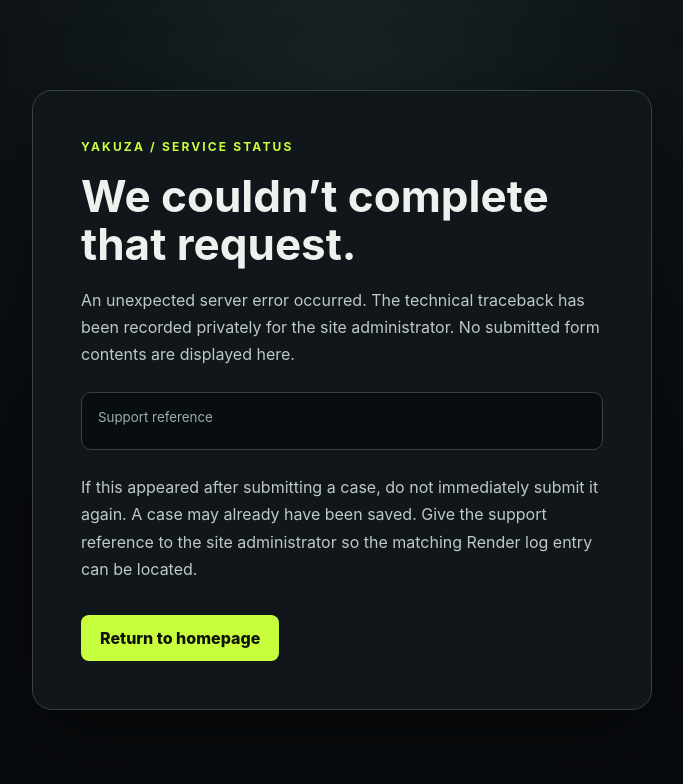
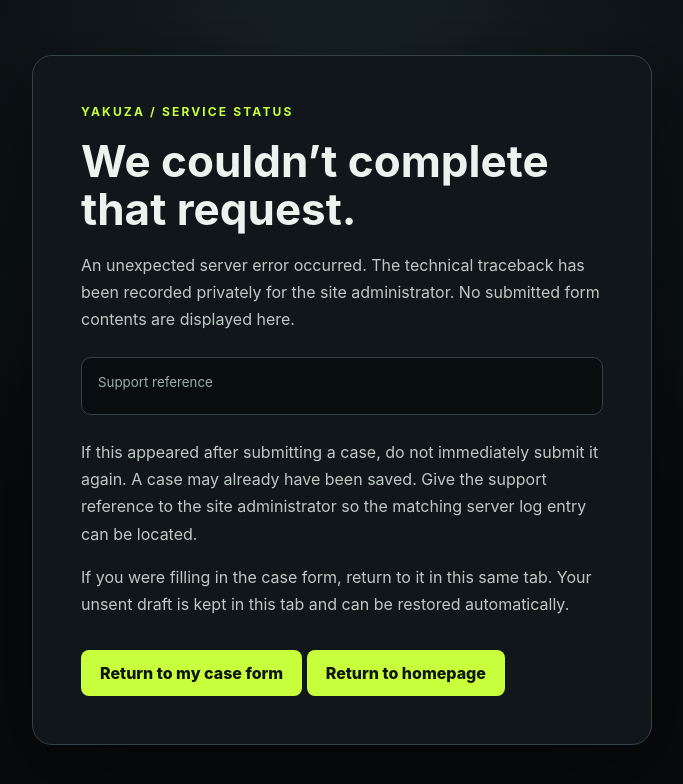
Before and after one commit to provideo1997-a11y/newlinkedsite, a Python web app: template templates/server_error.html in a window 1280 px wide. Shown: the top 784 px of the page, without its empty margins (298-981 px from the left). Run offline with Jinja, Linux system fonts and the light colour scheme; the template is opened without the code that fills it, so the values that code supplies are empty.

Commit message:
Make YAKUZA case handoff resilient and simpler

```diff
--- a/templates/server_error.html
+++ b/templates/server_error.html
@@ -19,7 +19,9 @@
     <h1>We couldn’t complete that request.</h1>
     <p>An unexpected server error occurred. The technical traceback has been recorded privately for the site administrator. No submitted form contents are displayed here.</p>
     <div class="reference"><small>Support reference</small><strong>{{ support_reference }}</strong></div>
-    <p>If this appeared after submitting a case, do not immediately submit it again. A case may already have been saved. Give the support reference to the site administrator so the matching Render log entry can be located.</p>
+    <p>If this appeared after submitting a case, do not immediately submit it again. A case may already have been saved. Give the support reference to the site administrator so the matching server log entry can be located.</p>
+    <p>If you were filling in the case form, return to it in this same tab. Your unsent draft is kept in this tab and can be restored automatically.</p>
+    <a class="button" href="/contact">Return to my case form</a>
     <a class="button" href="/">Return to homepage</a>
   </main>
 </body>
```
